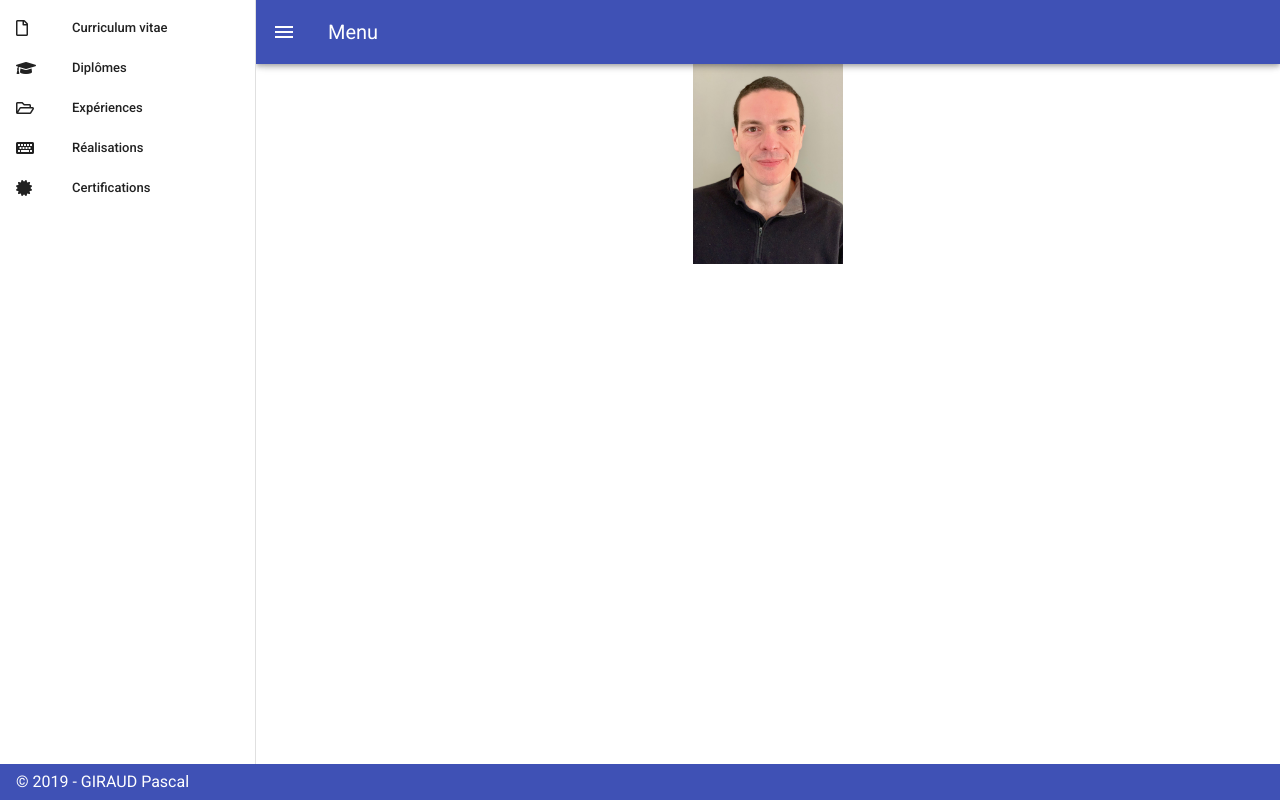
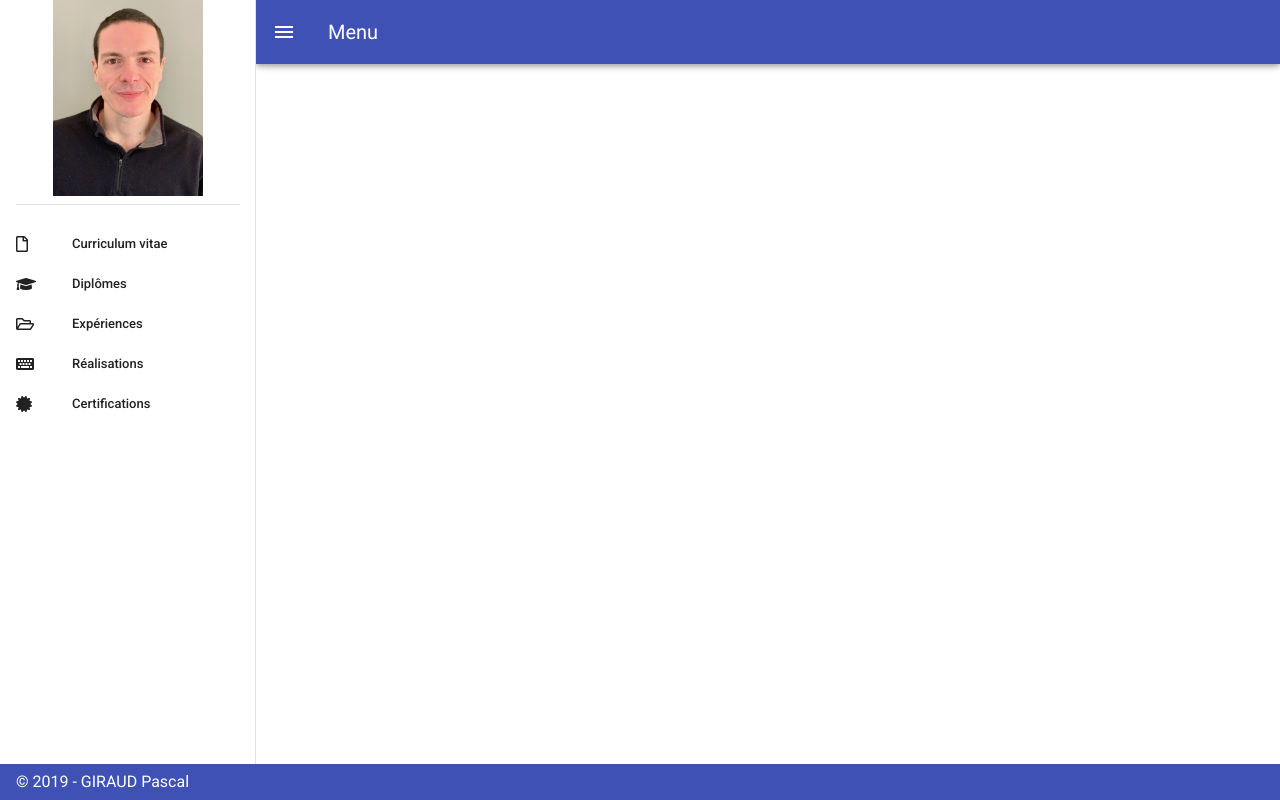
Before and after one commit to OjidoPG/portfolio, a Vue app: page / in a window 1280 px wide. Both pictures are taken after a click on the button 28 px from the left and 32 px from the top of the page. Built offline with nearby package versions, Linux system fonts and the light colour scheme.

Commit message:
mise en place photo dans le menu deroulant

```diff
--- a/src/views/Accueil.vue
+++ b/src/views/Accueil.vue
@@ -2,6 +2,20 @@
   <div>
     <v-navigation-drawer v-model="drawer" app>
       <v-list dense>
+        <v-list-item>
+          <v-row class="justify-center">
+          <v-img
+                  src="@/assets/profil.jpg"
+                  max-width="150"
+                  max-height="200"
+                  alt="Photo de profil"
+                  position="center"
+          ></v-img>
+          </v-row>
+        </v-list-item>
+        <v-list-item>
+          <v-divider></v-divider>
+        </v-list-item>
         <v-list-item @click="goCv">
           <v-list-item-action>
             <i class="far fa-file"></i>
@@ -53,13 +67,6 @@
     <v-content>
       <v-container class="fill-height">
         <v-row align="center" justify="center">
-          <v-img
-            src="@/assets/profil.jpg"
-            max-width="150"
-            max-height="200"
-            alt="Photo de profil"
-            position="center"
-          ></v-img>
         </v-row>
 
       </v-container>
```
Also changed, not shown: 1 other file (tests, documents, lock files or other folders).
